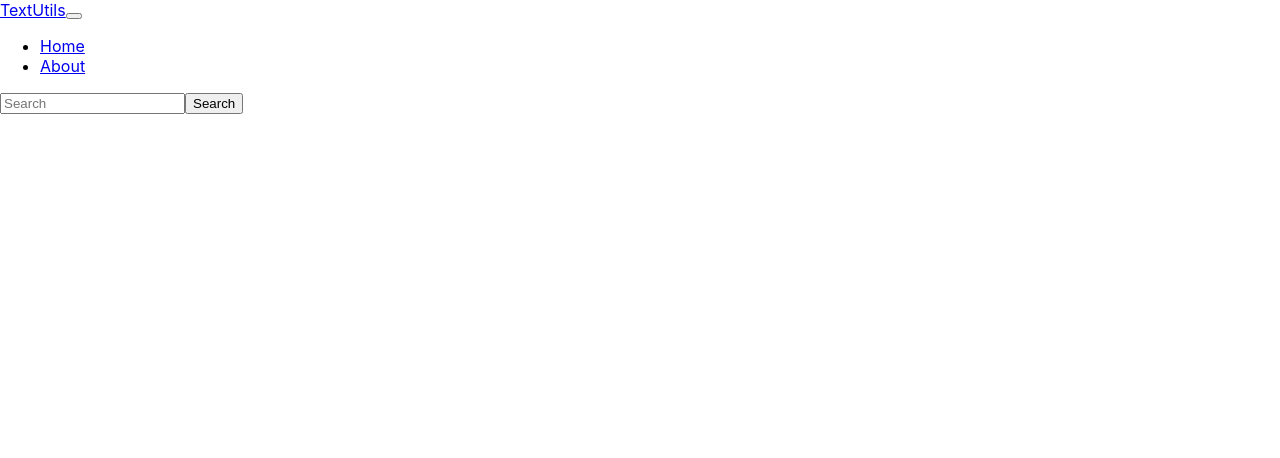
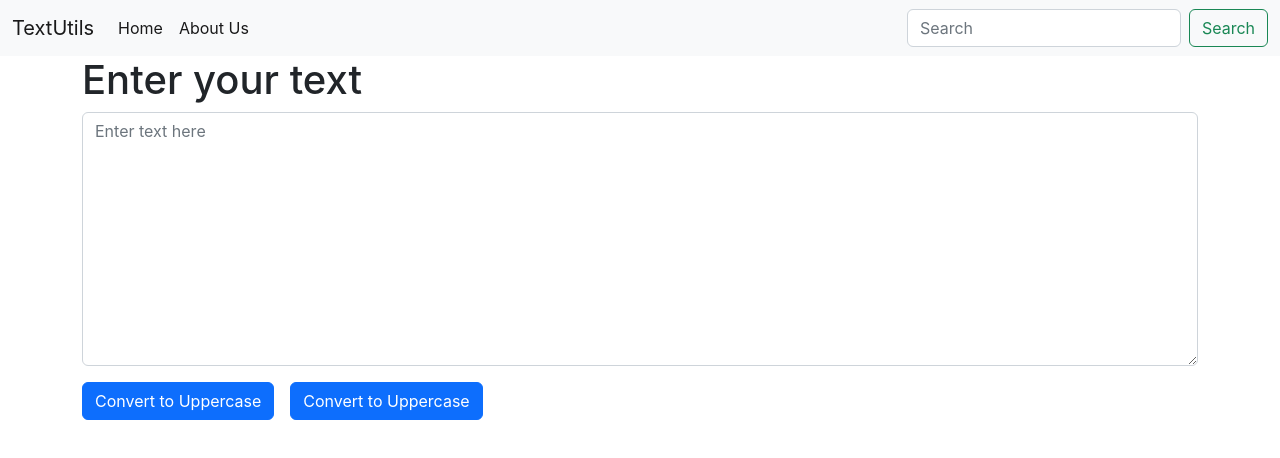
Before and after one commit to arapurbo18181/React-App, a React (Create React App) app: page / in a window 1280 px wide. Shown: the top 458 px of the page. Built offline with nearby package versions, Linux system fonts and the light colour scheme.

Commit message:
navbar textform and 2 buttons added, useState, event handling and module import export learned

```diff
--- a/public/index.html
+++ b/public/index.html
@@ -10,34 +10,14 @@
       content="Web site created using create-react-app"
     />
     <link rel="apple-touch-icon" href="%PUBLIC_URL%/logo192.png" />
-    <!--
-      manifest.json provides metadata used when your web app is installed on a
-      user's mobile device or desktop. See https://developers.google.com/web/fundamentals/web-app-manifest/
-    -->
     <link rel="manifest" href="%PUBLIC_URL%/manifest.json" />
-    <!--
-      Notice the use of %PUBLIC_URL% in the tags above.
-      It will be replaced with the URL of the `public` folder during the build.
-      Only files inside the `public` folder can be referenced from the HTML.
-
-      Unlike "/favicon.ico" or "favicon.ico", "%PUBLIC_URL%/favicon.ico" will
-      work correctly both with client-side routing and a non-root public URL.
-      Learn how to configure a non-root public URL by running `npm run build`.
-    -->
+    <link href="https://cdn.jsdelivr.net/npm/bootstrap@5.2.0/dist/css/bootstrap.min.css" rel="stylesheet" integrity="sha384-gH2yIJqKdNHPEq0n4Mqa/HGKIhSkIHeL5AyhkYV8i59U5AR6csBvApHHNl/vI1Bx" crossorigin="anonymous">
     <title>React with Apurbo</title>
   </head>
   <body>
     <noscript>You need to enable JavaScript to run this app.</noscript>
     <div id="root"></div>
-    <!--
-      This HTML file is a template.
-      If you open it directly in the browser, you will see an empty page.
 
-      You can add webfonts, meta tags, or analytics to this file.
-      The build step will place the bundled scripts into the <body> tag.
-
-      To begin the development, run `npm start` or `yarn start`.
-      To create a production bundle, use `npm run build` or `yarn build`.
-    -->
+    <script src="https://cdn.jsdelivr.net/npm/bootstrap@5.2.0/dist/js/bootstrap.bundle.min.js" integrity="sha384-A3rJD856KowSb7dwlZdYEkO39Gagi7vIsF0jrRAoQmDKKtQBHUuLZ9AsSv4jD4Xa" crossorigin="anonymous"></script>
   </body>
 </html>
--- a/src/App.js
+++ b/src/App.js
@@ -1,11 +1,15 @@
 // import logo from "./logo.svg";
 import "./App.css";
 import Navbar from "./components/Navbar";
+import TextForm from "./components/TextForm";
 
 function App() {
   return (
     <>
-      <Navbar title="TextUtils" />
+      <Navbar title="TextUtils" about="About Us" />
+      <div className="container">
+        <TextForm heading="Enter your text" />
+      </div>
     </>
   );
 }
--- a/src/components/Navbar.js
+++ b/src/components/Navbar.js
@@ -1,4 +1,5 @@
 import React from "react";
+import PropTypes from 'prop-types';
 
 export default function Navbar(props) {
   return (
@@ -27,7 +28,7 @@ export default function Navbar(props) {
             </li>
             <li className="nav-item">
               <a className="nav-link active" href="/">
-                About
+                {props.about}
               </a>
             </li>
           </ul>
@@ -47,3 +48,13 @@ export default function Navbar(props) {
     </nav>
   );
 }
+
+Navbar.propTypes = {
+    title : PropTypes.string.isRequired,
+    about : PropTypes.string.isRequired
+}
+
+Navbar.defaultProps = {
+    title : "set title here",
+    about : "set about here"
+}
--- /dev/null
+++ b/src/components/TextForm.js
@@ -0,0 +1,35 @@
+import React, {useState} from "react";
+import PropTypes from "prop-types";
+
+export default function TextForm(props) {
+    const handleUpClick = () => {
+        let newtext = text.toUpperCase();
+        setText(newtext);
+    }
+    const handleLowerClick = () => {
+        let newtext = text.toLowerCase();
+        setText(newtext);
+    }
+    const handleOnChange = (event) => {
+        setText(event.target.value);
+    }
+    const[text, setText] = useState("");
+  return (
+    <div>
+      <h1>{props.heading}</h1>
+      <div className="mb-3">
+        <textarea className="form-control" id="mytext" value={text} onChange={handleOnChange} rows="10" placeholder="Enter text here"></textarea>
+      </div>
+      <button className="btn btn-primary" onClick={handleUpClick}>Convert to Uppercase</button>
+      <button className="btn btn-primary mx-3" onClick={handleLowerClick}>Convert to Uppercase</button>
+    </div>
+  );
+}
+
+TextForm.propTypes = {
+  heading: PropTypes.string.isRequired,
+};
+
+TextForm.defaultProps = {
+  heading: "set your heading here",
+};
```
